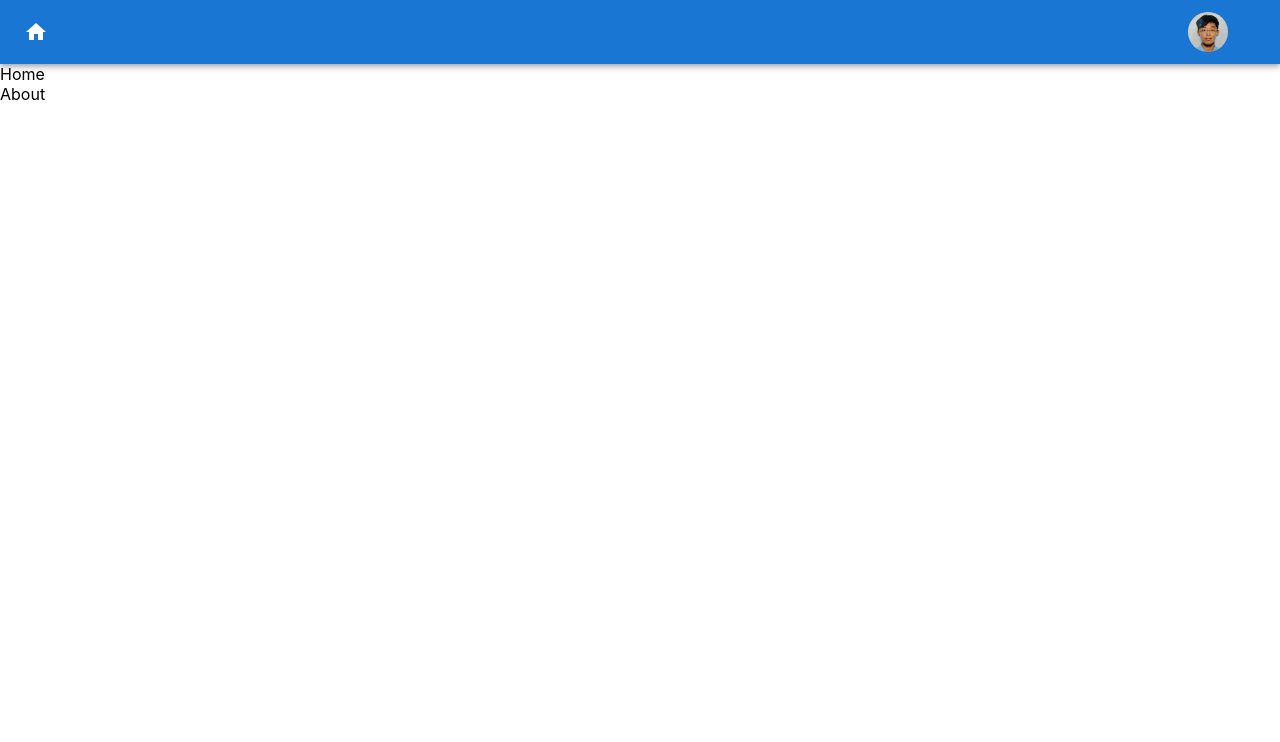
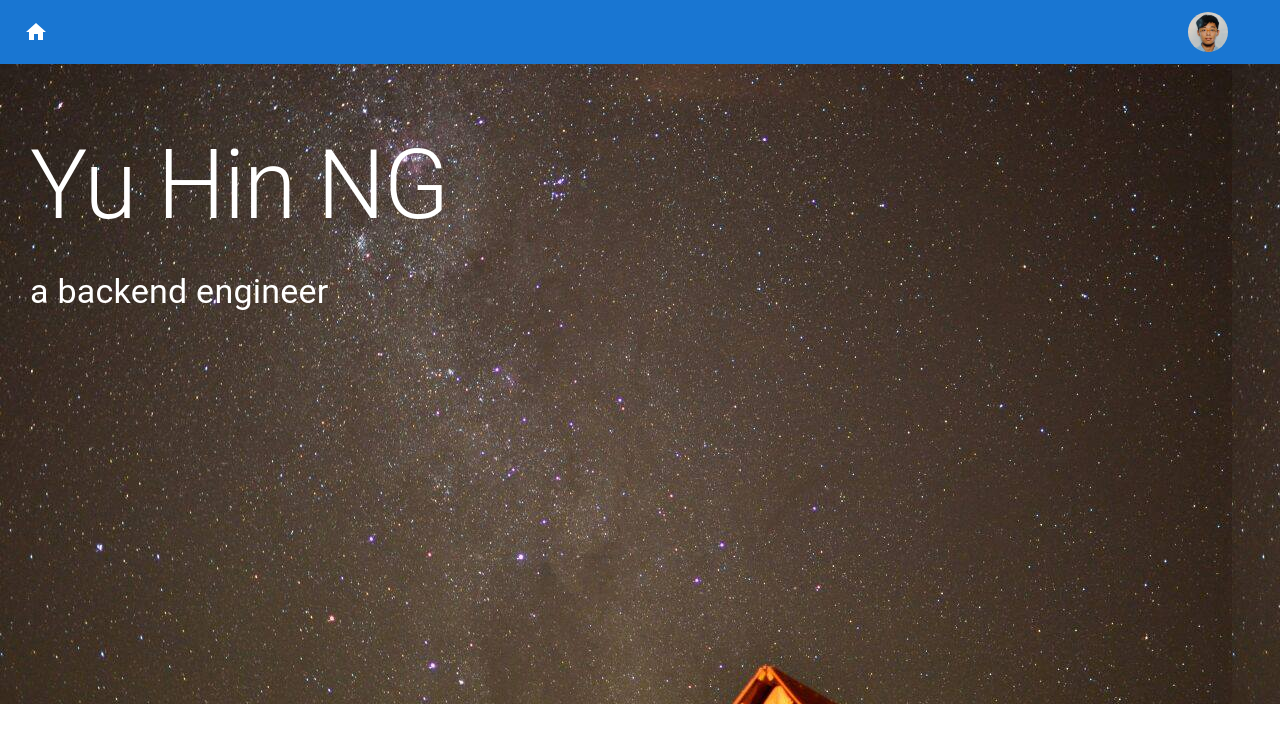
Before and after one commit to BcnChsBrgr/PersonalProfile, a React (Create React App) app: page / in a window 1280 px wide. Shown: the top 742 px of the page. Built offline with nearby package versions, Linux system fonts and the light colour scheme.

Commit message:
add background img

```diff
--- a/src/App.js
+++ b/src/App.js
@@ -2,9 +2,10 @@ import {BrowserRouter as Router, Switch, Link, Route} from "react-router-dom";
 import HomeIcon from '@mui/icons-material/Home';
 import { makeStyles } from '@mui/styles';
 import {AppBar, Avatar, Box, IconButton, Toolbar} from '@mui/material';
+import Typography from '@mui/material/Typography';
 import avatar from "./img/avatar.jpeg";
+import startlight from "./img/startlight.jpeg";
 import Home from "./components/Home";
-import { color } from "@mui/system";
 
 const useStyles = makeStyles({
   root: {
@@ -15,6 +16,26 @@ const useStyles = makeStyles({
     color: 'white',
     height: 48,
     padding: '0 30px',
+  },
+  topUnderBanner: {
+    backgroundImage: `url(${startlight})`,
+    transform: 'translate3d(0px, 0px, 0px)',
+    height: '80vh',
+  },
+  personal: {
+    display: 'block',
+    width: '90hv',
+    minWidth: '90vh',
+    paddingTop: '50px',
+    paddingLeft: '15px',
+    zIndex: '-1'
+  },
+  personalInfo: {
+    color: '#FFFFFF',
+    padding: '15px 15px 15px 15px',
+  },
+  container: {
+    minWidth: '90hv'
   },
   Home: {
     backgroundColor: 'black'
@@ -57,9 +78,17 @@ function App() {
           </AppBar>
         </Box>
           <Switch>
-            <Route exact path='/'>
-              <Home className={`${classes.Home }`}/>
-            </Route>
+            <div className={`${classes.topUnderBanner}`}>
+              <div className={`${classes.personal}`}>
+                <Typography className={`${classes.personalInfo}`} variant="h1">Yu Hin NG</Typography>
+                <Typography className={`${classes.personalInfo}`} variant="h4">a backend engineer</Typography>
+              </div>
+            </div>
+            <div className={`${classes.container}`}>
+              <Route exact path='/'>
+                <Home className={`${classes.Home }`}/>
+              </Route>
+            </div>
           </Switch>
       </Router>
     </div>
```
Also changed, not shown: src/img/startlight.jpeg (added).
